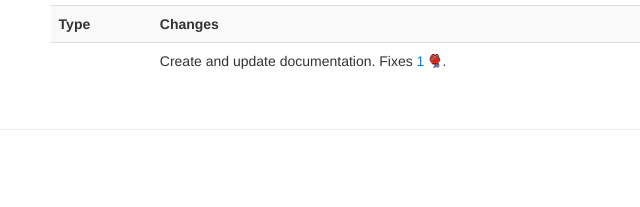
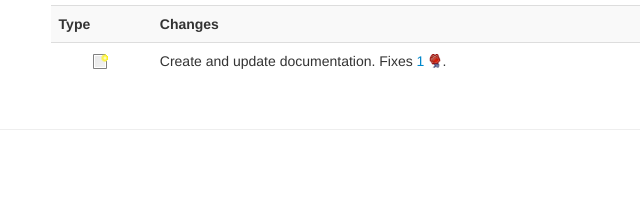
Before and after one commit to alexec/maven-vbox-plugin, a plain HTML site: page changes-report.html in a window 1280 px wide. Shown: the part 385-592 px from the top of the page, 286-926 px from the left. Drawn offline with Linux system fonts and the light colour scheme.

Commit message:
Building site for 1.0.0-SNAPSHOT

```diff
--- a/changes-report.html
+++ b/changes-report.html
@@ -97,7 +97,7 @@
 
         <div id="bodyColumn"  class="span9" >
 
-            <div class="section"><h2>Changes Report<a name="Changes_Report"></a></h2><a name="Changes_Report"></a><div class="section"><h3>Release History<a name="Release_History"></a></h3><a name="Release_History"></a><table border="0" class="table table-striped"><tr class="a"><th>Version</th><th>Date</th><th>Description</th></tr><tr class="b"><td><a href="#a1.0.0">1.0.0</a></td><td>&#160;</td><td>First release</td></tr></table></div><div class="section"><h3>Release 1.0.0<a name="Release_1.0.0"></a></h3><a name="a1.0.0"></a><table border="0" class="table table-striped"><tr class="a"><th>Type</th><th>Changes</th><th>By</th></tr><tr class="b"><td><div class="figure"><p align="center"><img src="" alt="" title="" /></p></div></td><td>Create and update documentation. Fixes <a class="externalLink" href="https://github.com/alexec/maven-vbox-plugin/issues/1">1</a>.</td><td><a href="team-list.html#alex.collins">alex.collins</a></td></tr></table></div></div>
+            <div class="section"><h2>Changes Report<a name="Changes_Report"></a></h2><a name="Changes_Report"></a><div class="section"><h3>Release History<a name="Release_History"></a></h3><a name="Release_History"></a><table border="0" class="table table-striped"><tr class="a"><th>Version</th><th>Date</th><th>Description</th></tr><tr class="b"><td><a href="#a1.0.0">1.0.0</a></td><td>&#160;</td><td>First release</td></tr></table></div><div class="section"><h3>Release 1.0.0<a name="Release_1.0.0"></a></h3><a name="a1.0.0"></a><table border="0" class="table table-striped"><tr class="a"><th>Type</th><th>Changes</th><th>By</th></tr><tr class="b"><td><div class="figure"><p align="center"><img src="images/add.gif" alt="add" title="add" /></p></div></td><td>Create and update documentation. Fixes <a class="externalLink" href="https://github.com/alexec/maven-vbox-plugin/issues/1">1</a>.</td><td><a href="team-list.html#alex.collins">alex.collins</a></td></tr></table></div></div>
                   </div>
             </div>
           </div>
```
